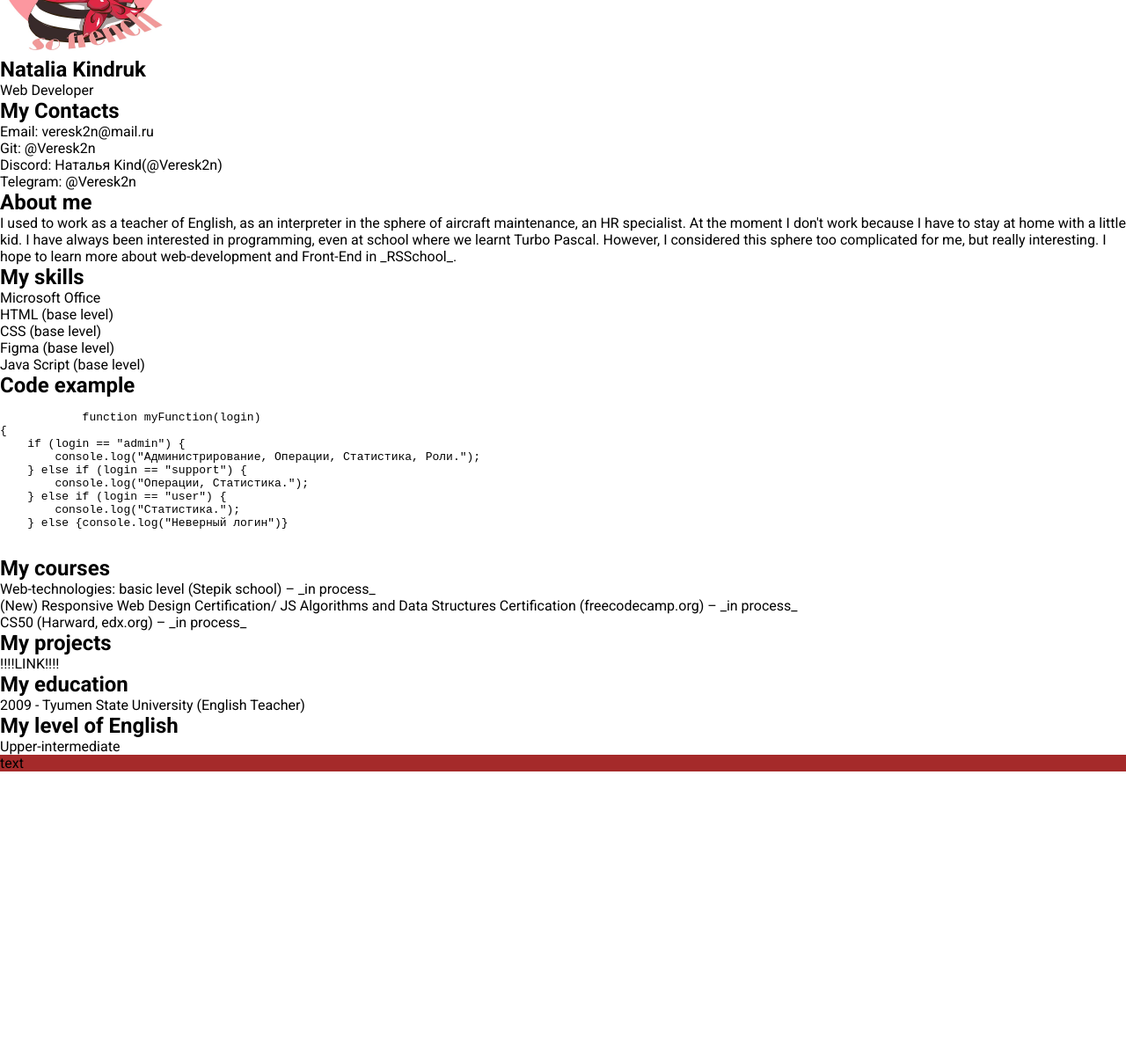
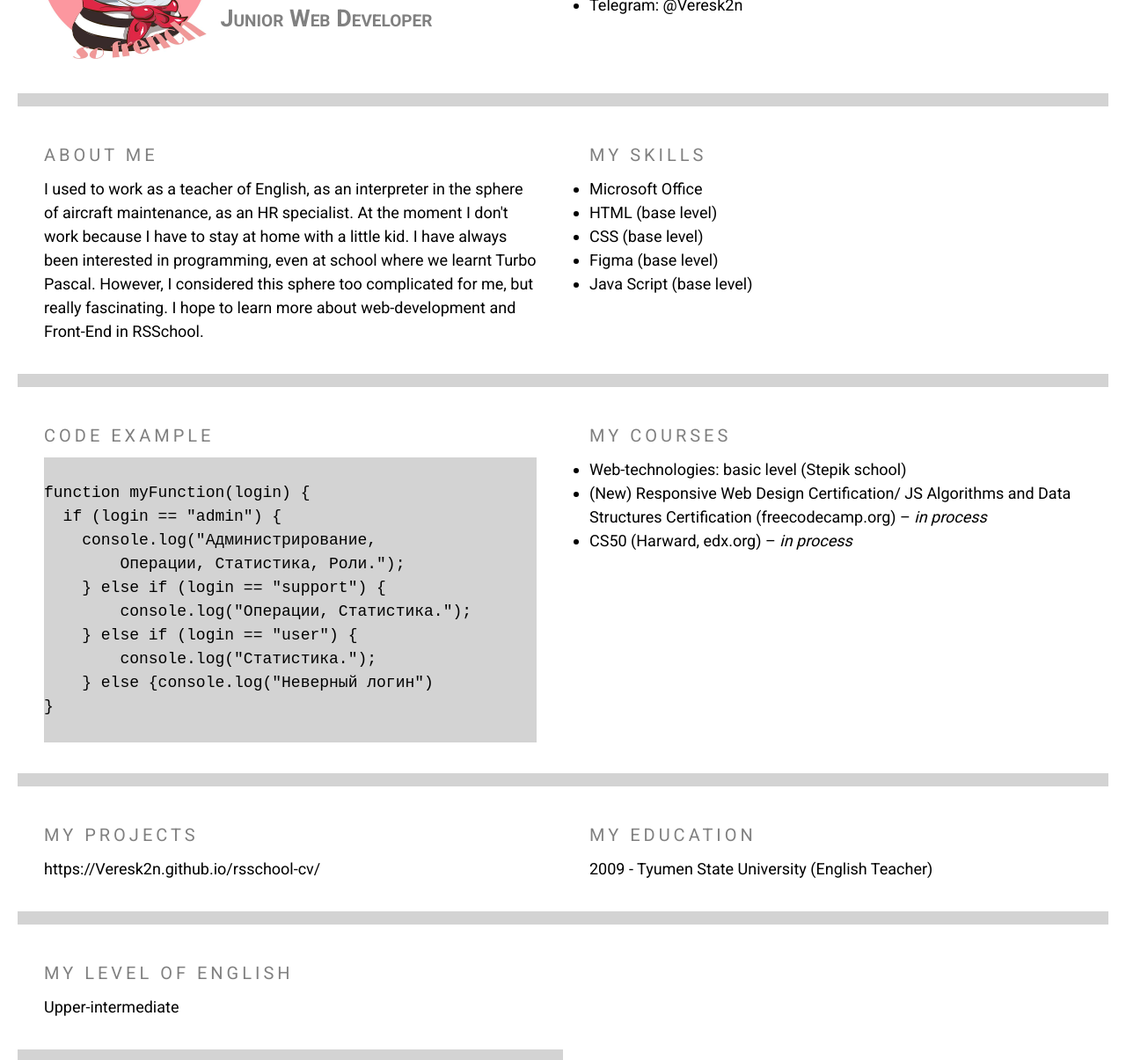
Before and after one commit to Veresk2n/rsschool-cv-22, a plain HTML site: page index.html in a window 1280 px wide. Shown: the part 239-1444 px from the top of the page at 88% size. Before the commit the page ends 1116 px from the top, so only its background shows below. Drawn offline with Linux system fonts and the light colour scheme.

Commit message:
fix: complete cv html and css

```diff
--- a/index.html
+++ b/index.html
@@ -1,11 +1,11 @@
 <!DOCTYPE html>
 <html lang="en">
   <head>
-    <meta charset="UTF-8" />
-    <meta http-equiv="X-UA-Compatible" content="IE=edge" />
-    <meta name="viewport" content="width=device-width, initial-scale=1.0" />
+    <meta charset="UTF-8">
+    <meta http-equiv="X-UA-Compatible" content="IE=edge">
+    <meta name="viewport" content="width=device-width, initial-scale=1.0">
     <title>CV</title>
-    <link rel="stylesheet" href="style.css" />
+    <link rel="stylesheet" href="style.css">
     <link rel="preconnect" href="https://fonts.googleapis.com">
 <link rel="preconnect" href="https://fonts.gstatic.com" crossorigin>
 <link href="https://fonts.googleapis.com/css2?family=Roboto:wght@400;700;900&display=swap" rel="stylesheet">
@@ -44,11 +44,13 @@
       </div>
     </header>
     <main>
-      <div class="container">
+      <div class="container main-container">
       <section class="section" id="profile">
-        <img src="avatar.jpg" alt="My avatar">
-<h1 class="section-title">Natalia Kindruk</h1>
-<p class="section-contents">Web Developer</p>
+        <img class="img" src="./assets/avatar.jpg" alt="My avatar">
+        <div class="profile-title">
+            <h1 class="section-title main-title">Natalia Kindruk</h1>
+            <h2 class="section-contents main-contents">Junior Web Developer</h2>
+        </div>
       </section>
       <section class="section" id="contacts">
         <h2 class="section-title">My Contacts</h2>
@@ -61,7 +63,10 @@
       </section>
       <section class="section" id="summary">
         <h2 class="section-title">About me</h2>
-        <p class="section-contents">I used to work as a teacher of English, as an interpreter in the sphere of aircraft maintenance, an HR specialist. At the moment I don't work because I have to stay at home with a little kid. I have always been interested in programming, even at school where we learnt Turbo Pascal. However, I considered this sphere too complicated for me, but really interesting. I hope to learn more about web-development and Front-End in _RSSchool_.</p>
+        <p class="section-contents">I used to work as a teacher of English, as an interpreter in
+          the sphere of aircraft maintenance, as an HR specialist. At the moment I don't work because
+          I have to stay at home with a little kid. I have always been interested in programming,
+          even at school where we learnt Turbo Pascal. However, I considered this sphere too complicated for me, but really fascinating. I hope to learn more about web-development and Front-End in RSSchool.</p>
     </section>
       <section class="section" id="skills">
         <h2 class="section-title">My skills</h2>
@@ -77,29 +82,29 @@
         <h2 class="section-title">Code example</h2>
         <pre class="section-contents">
           <code>
-            function myFunction(login)
-{
-    if (login == "admin") {
-        console.log("Администрирование, Операции, Статистика, Роли.");
+function myFunction(login) {
+  if (login == "admin") {
+    console.log("Администрирование,
+        Операции, Статистика, Роли.");
     } else if (login == "support") {
         console.log("Операции, Статистика.");
     } else if (login == "user") {
         console.log("Статистика.");
-    } else {console.log("Неверный логин")}
-          </code>
+    } else {console.log("Неверный логин")
+}          </code>
         </pre>
       </section>
       <section class="section" id="courses">
         <h2 class="section-title">My courses</h2>
         <ul class="section-contents">
-          <li> Web-technologies: basic level (Stepik school) – _in process_</li>
-          <li>(New) Responsive Web Design Certification/ JS Algorithms and Data Structures Certification (freecodecamp.org) – _in process_</li>
-          <li>CS50 (Harward, edx.org) – _in process_</li>
+          <li> Web-technologies: basic level (Stepik school)</li>
+          <li>(New) Responsive Web Design Certification/ JS Algorithms and Data Structures Certification (freecodecamp.org) – <i>in process</i></li>
+          <li>CS50 (Harward, edx.org) – <i>in process</i></li>
         </ul>
       </section>
       <section class="section" id="projects">
           <h2 class="section-title">My projects</h2>
-          <p class="section-contents">!!!!LINK!!!!</p>
+          <p class="section-contents"> <a class="link" href=https://Veresk2n.github.io/rsschool-cv>https://Veresk2n.github.io/rsschool-cv/</a></p>
       </section>
       <section class="section" id="education">
         <h2 class="section-title">My education</h2>
@@ -112,8 +117,10 @@
     </div>
   </main>
     <footer class="footer">
-      <div class="container">
-      <p>text</p1>
+      <div class="container footer-container">
+        <p><a class="link" href="https://github.com/Veresk2n">My github</a></p>
+        <h2>2022</h2>
+        <a href="https://rs.school/js/"><img class="rs-logo" src="./assets/rs_school_js.svg" alt="rss_logo"></a>
       </div>
     </footer>
 </body>
--- a/style.css
+++ b/style.css
@@ -4,25 +4,27 @@
   box-sizing: border-box;
 }
 body {
-  font-family: Roboto, sans-serif;
-  text-decoration: none;
   min-height: 100vh;
   display: flex;
   flex-direction: column;
   justify-content: space-between;
+  font-family: Roboto, Verdana, sans-serif;
+  font-size: 18px;
+  font-weight: 400;
+  line-height: 1.5;
+
 }
 
 .container {
     max-width: 1440px;
     margin: 0 auto;
+    padding: 0 20px;
 }
 
 .header {
-
-  height: 100px;
+  height: 70px;
   background-color: brown;
   color: white;
-
 }
 
 .nav-list {
@@ -34,7 +36,7 @@ body {
 
 .nav-link {
   padding: 0 20px;
-  line-height: 50px;
+  line-height: 70px;
   text-decoration: none;
   color: white;
 }
@@ -42,10 +44,82 @@ body {
 .nav-link:hover {
   color: gray;
 }
+
+.img {
+  height: 200px;
+  width: auto;
+  margin-right: 15px;
+}
+
+.main-container {
+  display: flex;
+  flex-wrap: wrap;
+}
+
+.section {
+  width: 50%;
+  padding: 40px 30px 35px;
+  border-bottom: 15px solid lightgray;
+}
+
+@media (max-width: 768px) {
+  .section {
+    width: 100%;
+  }
+}
+  #profile {
+    display: flex;
+    flex-direction: row;
+
+  }
+
+.section-title {
+  font-size: 20px;
+  font-weight: 400;
+  text-transform: uppercase;
+  letter-spacing: 4px;
+  color: gray;
+  margin-bottom: 10px;
+}
+
+.section-title.main-title {
+  font-size: 40px;
+  letter-spacing: 5px;
+  color: brown;
+  font-weight: 700;
+  padding-left: 10px;
+}
+
+.section-contents.main-contents {
+  color: gray;
+  padding-right: 10px;
+  font-variant: small-caps;
+}
+
+.link {
+  text-decoration: none;
+  color: black;
+}
+  .link:hover {
+    color: gray;
+  }
 .footer {
   background-color: brown;
 }
-img {
-  height: 200px;
+
+.footer-container {
+  display: flex;
+  flex-direction: row;
+  justify-content: space-around;
+  align-items: center;
+}
+
+.rs-logo {
+  height: 50px;
   width: auto;
+  margin: 3px;
 }
+
+pre {
+  background-color: lightgray;
+}
```
Also changed, not shown: assets/avatar.jpg (renamed from avatar.jpg), assets/rs_school_js.svg (added).
